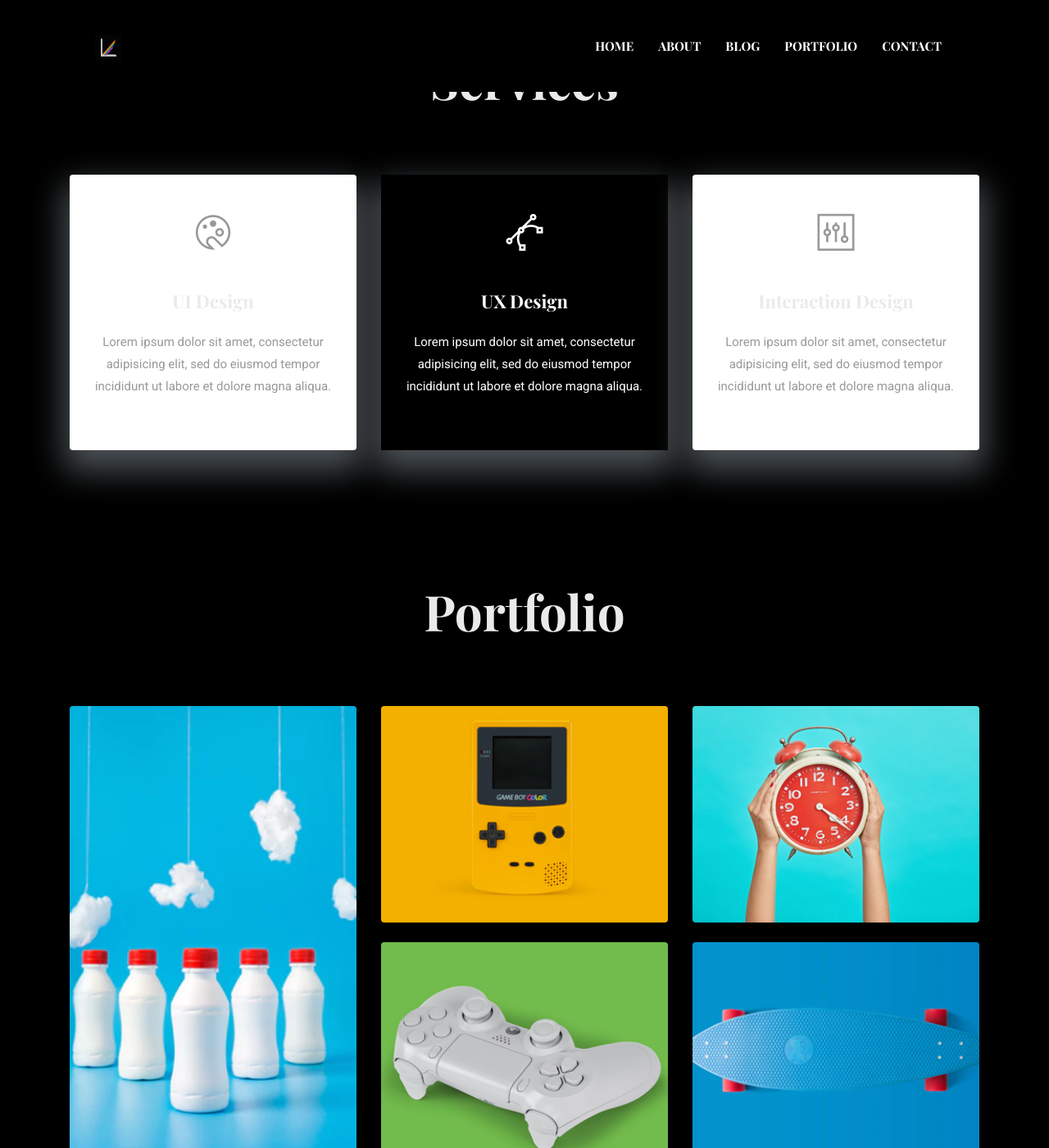
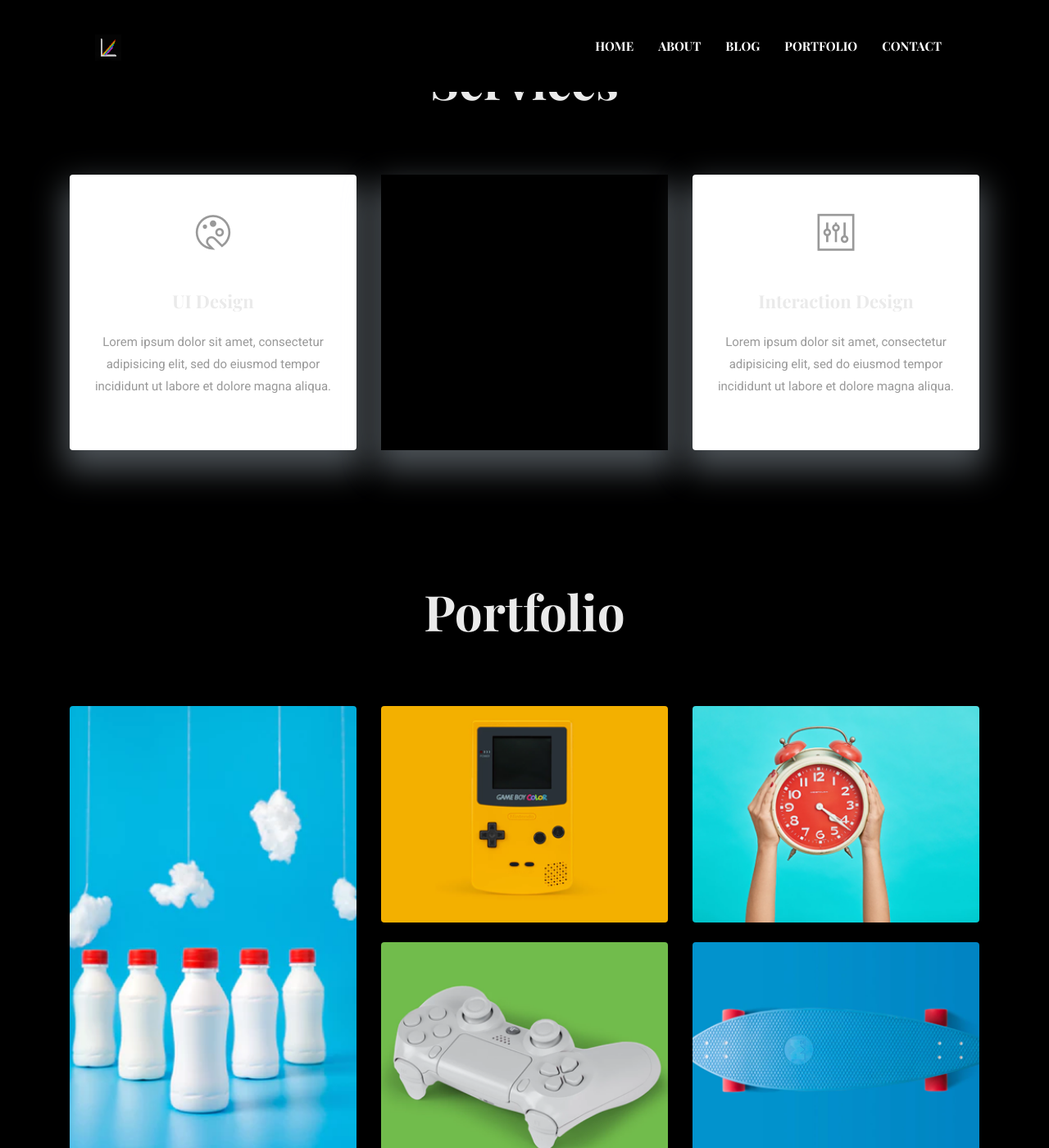
Before and after one commit to SpectralVectors/spectralvectors.github.io, a Jekyll site: the page built from index.html, in a window 1280 px wide and 1400 px high, scrolled down 2991 px. Shown: the whole window at 82% size. Built offline with Jekyll 4.4.1, drawn with Linux system fonts in a browser that asks for light colours.

Commit message:
Update _homepage.scss

```diff
--- a/assets/scss/templates/_homepage.scss
+++ b/assets/scss/templates/_homepage.scss
@@ -73,7 +73,7 @@
   background: $primary-color;
 
   * {
-    color: $white;
+    color: $black;
   }
 }
 
```
